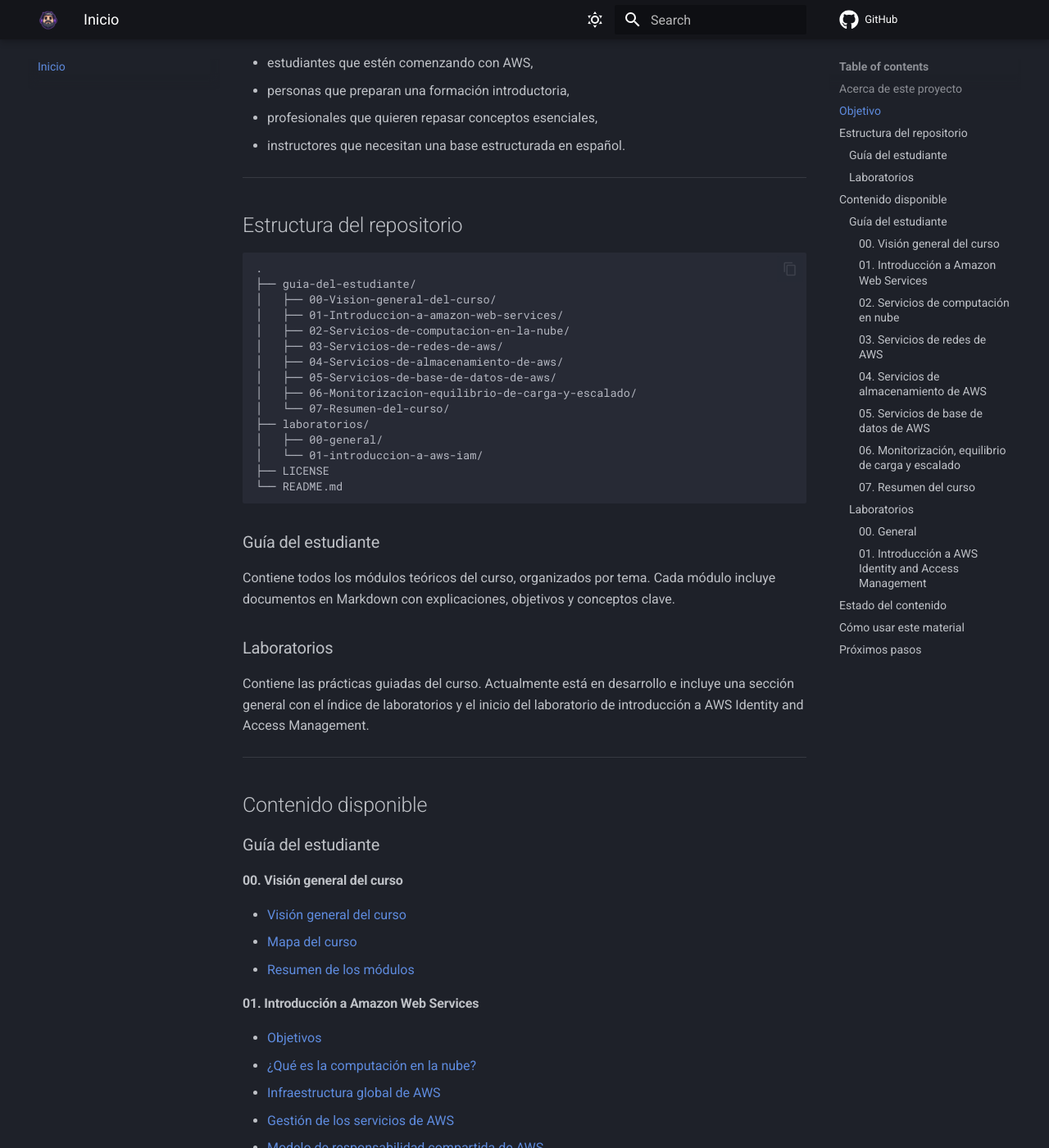
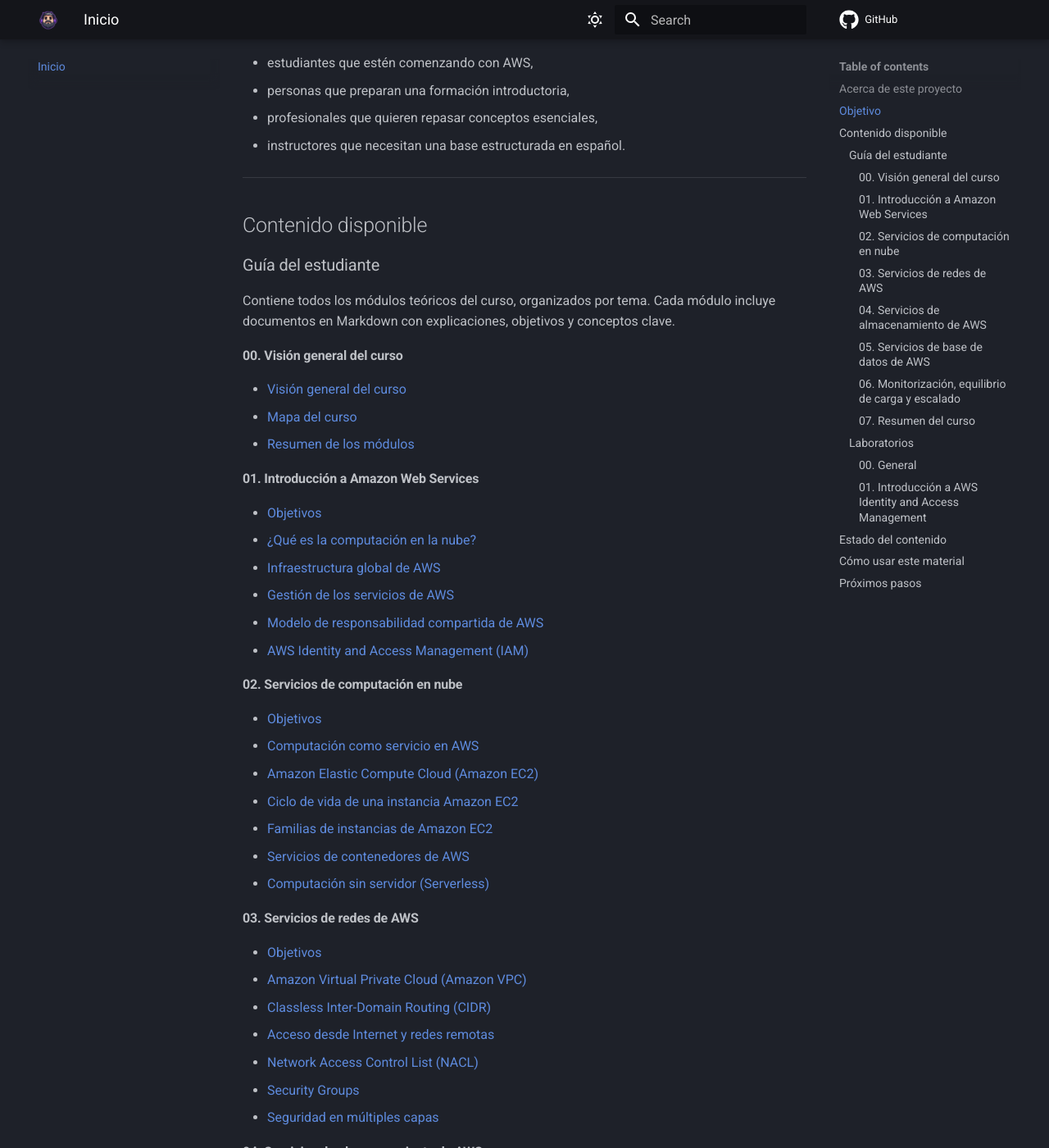
Before and after one commit to seguidodoblado/aws-technical-essentials, an MkDocs documentation site: the page built from docs/index.md, in a window 1280 px wide and 1400 px high, scrolled down 727 px. Shown: the whole window at 82% size. Built offline with MkDocs 1.6.1 and Material for MkDocs 9.7.7, drawn with Linux system fonts in a browser that asks for light colours; comment, search, counter and statistics services are not loaded; some of the changed text lies outside the part shown.

Commit message:
Correcciones menores

````diff
--- a/docs/guia-del-estudiante/00-Vision-general-del-curso/00-0-vision-general.md
+++ b/docs/guia-del-estudiante/00-Vision-general-del-curso/00-0-vision-general.md
@@ -10,6 +10,5 @@ Antes de comenzar con los servicios de AWS, conocerás cómo está organizado el
 
 - Mapa del curso
 - Resumen de los módulos
-- Objetivos del curso
 
 ---
--- a/docs/index.md
+++ b/docs/index.md
@@ -25,39 +25,11 @@ El material está pensado como apoyo para:
 
 ---
 
-## Estructura del repositorio
-
-```text
-.
-├── guia-del-estudiante/
-│   ├── 00-Vision-general-del-curso/
-│   ├── 01-Introduccion-a-amazon-web-services/
-│   ├── 02-Servicios-de-computacion-en-la-nube/
-│   ├── 03-Servicios-de-redes-de-aws/
-│   ├── 04-Servicios-de-almacenamiento-de-aws/
-│   ├── 05-Servicios-de-base-de-datos-de-aws/
-│   ├── 06-Monitorizacion-equilibrio-de-carga-y-escalado/
-│   └── 07-Resumen-del-curso/
-├── laboratorios/
-│   ├── 00-general/
-│   └── 01-introduccion-a-aws-iam/
-├── LICENSE
-└── README.md
-```
+## Contenido disponible
 
 ### Guía del estudiante
 
 Contiene todos los módulos teóricos del curso, organizados por tema. Cada módulo incluye documentos en Markdown con explicaciones, objetivos y conceptos clave.
-
-### Laboratorios
-
-Contiene las prácticas guiadas del curso. Actualmente está en desarrollo e incluye una sección general con el índice de laboratorios y el inicio del laboratorio de introducción a AWS Identity and Access Management.
-
----
-
-## Contenido disponible
-
-### Guía del estudiante
 
 #### 00. Visión general del curso
 
````
Also changed, not shown: other parts of docs/index.md (+2 -0 lines).
